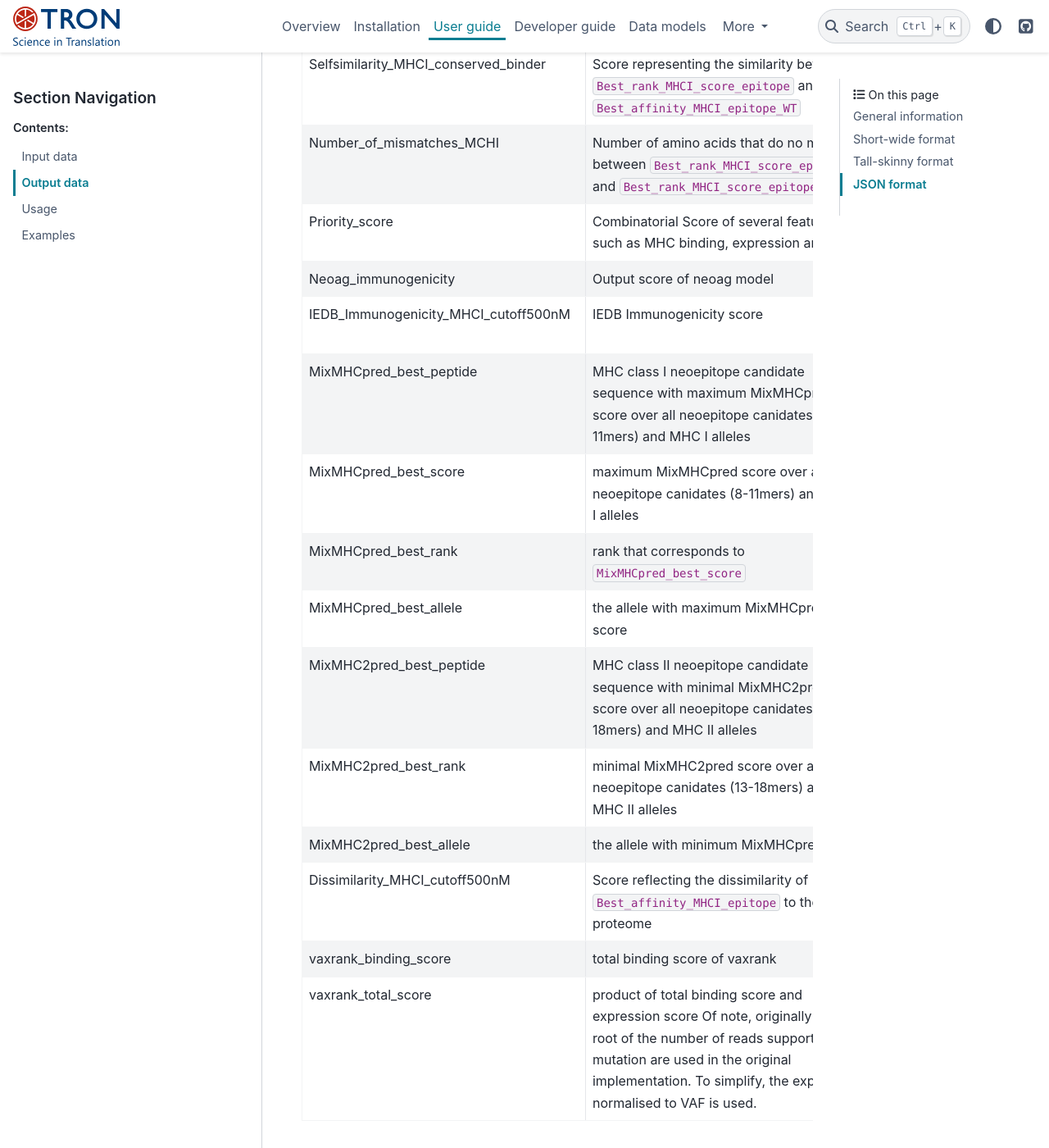
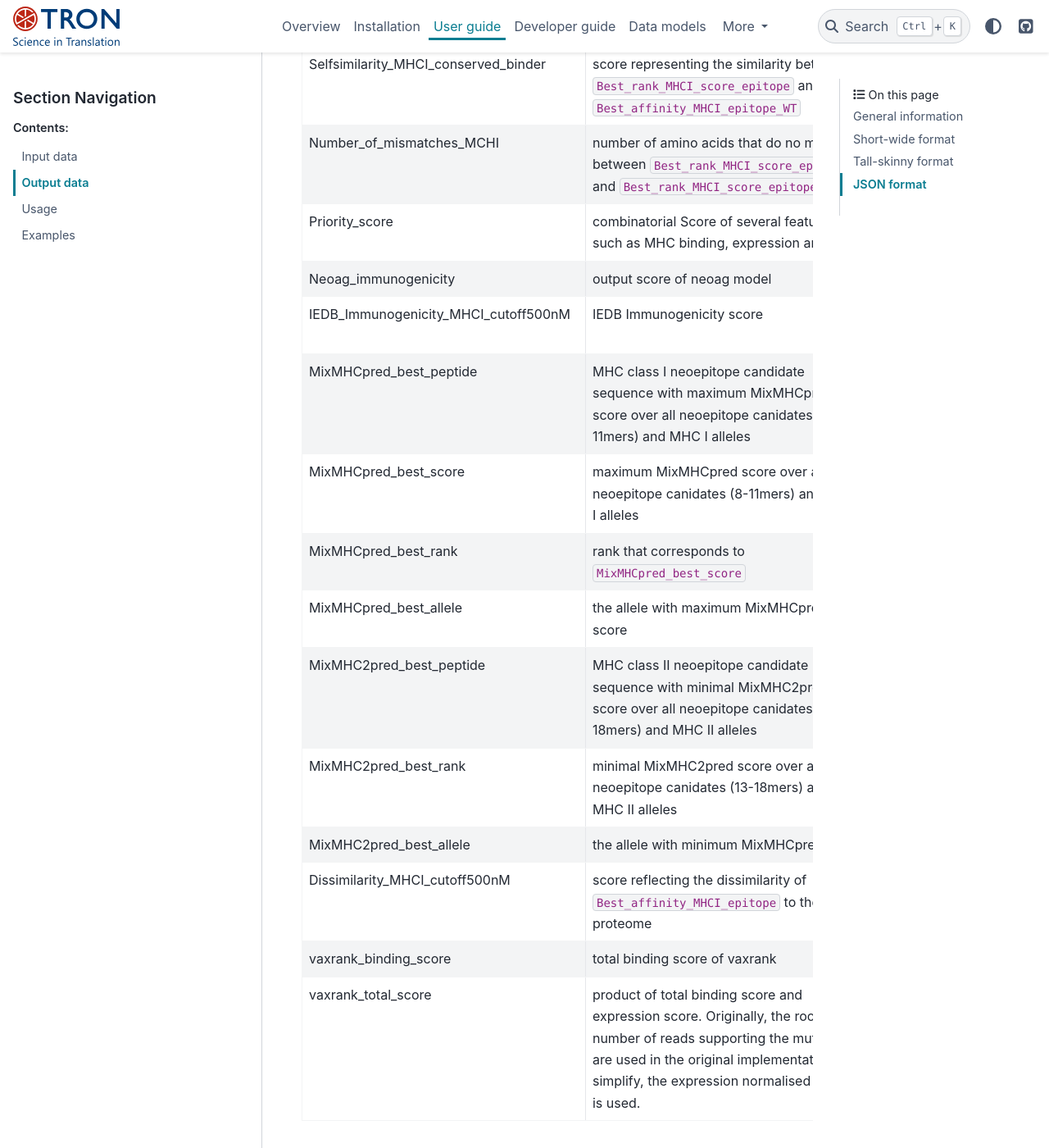
Before and after one commit to TRON-Bioinformatics/neofox, a Sphinx documentation site: the page built from docs/source/03_02_output_data.md, in a window 1280 px wide and 1400 px high, scrolled down 6525 px. Shown: the whole window at 82% size. Built offline with Sphinx 7.4.7 and the PyData theme 0.15.4, drawn with Linux system fonts in a browser that asks for light colours; some of the changed text lies outside the part shown.

Commit message:
some changes

```diff
--- a/docs/source/03_02_output_data.md
+++ b/docs/source/03_02_output_data.md
@@ -44,10 +44,10 @@
 | Best_affinity_MHCI_9mer_score_WT          | minimal MHC I binding affinity   of 9mer WT epitope sequence that corresponds to the best 9mer neoepitope   candidate based on MHC I binding affinity                                                                                            | MHC I binding with netMHCpan    |
 | Best_affinity_MHCI_9mer_allele_WT         | 9mer WT epitope with minimal MHC   I binding affinity that corresponds to the best 9mer neoepitope candidate   based on MHC I binding affinity                                                                                                   | MHC I binding with netMHCpan    |
 | Best_affinity_MHCI_9mer_epitope_WT        | the allele with minimal 9mer WT   epitope  MHC I binding affinity. The WT   epitope should bind to the same MHC allele as the neoepitope candidate.                                                                                              | MHC I binding with netMHCpan    |
-| Generator_rate                            | Number of neoepitope candidates   with MHC I binding affinity < 50 nM per neoantigen canidate                                                                                                                                                    | Generator rate                  |
-| PHBR-I                                    | Harmonic mean of minimal MHC I   binding rank scores of each MHC I alleles                                                                                                                                                                       | PHBR-I                          |
-| Best_affinity_MHCI_9mer_position_mutation | Position of the mutation in the   9mer neoepitope candidate with the minimal MHC I binding affinity                                                                                                                                              | MHC I binding with netMHCpan    |
-| Best_affinity_MHCI_9mer_anchor_mutated    | Mutation in   `Best_rank_MHCI_9mer_epitope` in an anchor position (i.e. position 2 or 9)                                                                                                                                                         | anchor/non-anchor               |
+| Generator_rate                            | number of neoepitope candidates   with MHC I binding affinity < 50 nM per neoantigen canidate                                                                                                                                                    | Generator rate                  |
+| PHBR-I                                    | harmonic mean of minimal MHC I   binding rank scores of each MHC I alleles                                                                                                                                                                       | PHBR-I                          |
+| Best_affinity_MHCI_9mer_position_mutation | position of the mutation in the   9mer neoepitope candidate with the minimal MHC I binding affinity                                                                                                                                              | MHC I binding with netMHCpan    |
+| Best_affinity_MHCI_9mer_anchor_mutated    | mutation in   `Best_rank_MHCI_9mer_epitope` in an anchor position (i.e. position 2 or 9)                                                                                                                                                         | anchor/non-anchor               |
 | Best_rank_MHCII_score                     | minimal MHC II binding rank   score over all neoepitope candidates (15mers) and all MHC II alleles                                                                                                                                               | MHC II binding with netMHCIIpan |
 | Best_rank_MHCII_score_epitope             | neoepitope candidate sequence   (15mer) with minimal MHC II binding rank score                                                                                                                                                                   | MHC II binding with netMHCIIpan |
 | Best_rank_MHCII_score_allele              | the allele with minimal MHC II   binding rank score                                                                                                                                                                                              | MHC II binding with netMHCIIpan |
@@ -60,23 +60,23 @@
 | Best_affinity_MHCII_score_WT              | minimal MHC II binding   affinity  of the WT epitope that   corresponds to the best neoepitope candidate based on MHC II binding rank   score                                                                                                    | MHC II binding with netMHCIIpan |
 | Best_affinity_MHCII_epitope_WT            | WT epitope sequence (15mer) with   minimal MHC II binding affinity that corresponds to the best neoepitope   candidate based on MHC II binding affinity                                                                                          | MHC II binding with netMHCIIpan |
 | Best_affinity_MHCII_allele_WT             | the allele with minimal WT MHC   II binding affinity                                                                                                                                                                                             | MHC II binding with netMHCIIpan |
-| PHBR-II                                   | Harmonic mean of minimal MHC II   binding rank scores of each MHC II alleles                                                                                                                                                                     | PHBR-II                         |
+| PHBR-II                                   | harmonic mean of minimal MHC II   binding rank scores of each MHC II alleles                                                                                                                                                                     | PHBR-II                         |
 | Amplitude_MHCI_affinity_9mer              | ratio of  `Best_affinity_MHCI_9mer_score_WT` and   `Best_affinity_MHCI_9mer_score`                                                                                                                                                               | Recognition Potential           |
 | Amplitude_MHCI_affinity                   | ratio of   `Best_affinity_MHCI_score_WT` and `Best_affinity_MHCI_score`                                                                                                                                                                          | Generator rate                  |
 | Amplitude_MHCII_rank                      | ratio of   `Best_rank_MHCII_score_WT` and `Best_rank_MHCII_score` and                                                                                                                                                                            | Generator rate                  |
 | Pathogensimiliarity_MHCI_affinity_9mer    | score representing the   similarity of    `Best_affinity_MHCI_9mer_epitope` to pathongen sequences in IEDB   database                                                                                                                            | Recognition Potential           |
 | Recognition_Potential_MHCI_affinity_9mer  | product of   `Amplitude_MHCI_affinity_9mer` and `Pathogensimiliarity_MHCI_affinity_9mer`                                                                                                                                                         | Recognition Potential           |
-| DAI_MHCI_affinity_cutoff500nM             | Difference of   `Best_affinity_MHCI_score_WT` and `Best_affinity_MHCI_score`                                                                                                                                                                     | DAI                             |
+| DAI_MHCI_affinity_cutoff500nM             | difference of   `Best_affinity_MHCI_score_WT` and `Best_affinity_MHCI_score`                                                                                                                                                                     | DAI                             |
 | CDN_MHCI                                  | `Best_affinity_MHCI_score` <   50 nM                                                                                                                                                                                                             | Generator rate                  |
 | ADN_MHCI                                  | `Best_affinity_MHCI_score` <   5000 nM and `Amplitude_MHCI_affinity` > 10                                                                                                                                                                        | Generator rate                  |
 | CDN_MHCII                                 | `Best_rank_MHCII_score` < 1                                                                                                                                                                                                                      | Generator rate                  |
 | ADN_MHCII                                 | `Best_rank_MHCII_score` < 4   and `Amplitude_MHCII_rank` < 2                                                                                                                                                                                     | Generator rate                  |
-| Tcell_predictor_score_cutoff500nM         | Output score of T cell predictor   model                                                                                                                                                                                                         | Tcell predictor                 |
-| Improved_Binder_MHCI                      | Qutient of   `Best_rank_MHCI_score_WT` and `Best_rank_MHCI_score`                                                                                                                                                                                | self-similarity                 |
-| Selfsimilarity_MHCI_conserved_binder      | Score representing the   similarity between `Best_rank_MHCI_score_epitope` and   `Best_affinity_MHCI_epitope_WT`                                                                                                                                 | self-similarity                 |
-| Number_of_mismatches_MCHI                 | Number of amino acids that do no   match between `Best_rank_MHCI_score_epitope` and   `Best_rank_MHCI_score_epitope_WT`                                                                                                                          | Priority score                  |
-| Priority_score                            | Combinatorial Score of several   features such as MHC binding, expression and VAF                                                                                                                                                                | Priority score                  |
-| Neoag_immunogenicity                      | Output score of neoag model                                                                                                                                                                                                                      | neoag                           |
+| Tcell_predictor_score_cutoff500nM         | output score of T cell predictor   model                                                                                                                                                                                                         | Tcell predictor                 |
+| Improved_Binder_MHCI                      | ratio of   `Best_rank_MHCI_score_WT` and `Best_rank_MHCI_score` > 1.2                                                                                                                                                                           | self-similarity                 |
+| Selfsimilarity_MHCI_conserved_binder      | score representing the   similarity between `Best_rank_MHCI_score_epitope` and   `Best_affinity_MHCI_epitope_WT`                                                                                                                                 | self-similarity                 |
+| Number_of_mismatches_MCHI                 | number of amino acids that do no   match between `Best_rank_MHCI_score_epitope` and   `Best_rank_MHCI_score_epitope_WT`                                                                                                                          | Priority score                  |
+| Priority_score                            | combinatorial Score of several   features such as MHC binding, expression and VAF                                                                                                                                                                | Priority score                  |
+| Neoag_immunogenicity                      | output score of neoag model                                                                                                                                                                                                                      | neoag                           |
 | IEDB_Immunogenicity_MHCI_cutoff500nM      | IEDB Immunogenicity score                                                                                                                                                                                                                        | IEDB Immunogenicity             |
 | MixMHCpred_best_peptide                   | MHC class I neoepitope candidate   sequence with maximum MixMHCpred score over all neoepitope canidates   (8-11mers) and MHC I alleles                                                                                                           | MixMHCpred                      |
 | MixMHCpred_best_score                     | maximum MixMHCpred score over   all neoepitope canidates (8-11mers) and MHC I alleles                                                                                                                                                            | MixMHCpred                      |
@@ -85,9 +85,9 @@
 | MixMHC2pred_best_peptide                  | MHC class II neoepitope   candidate sequence with minimal MixMHC2pred score over all neoepitope   canidates (13-18mers) and MHC II alleles                                                                                                       | MixMHC2pred                     |
 | MixMHC2pred_best_rank                     | minimal MixMHC2pred score over   all neoepitope canidates (13-18mers) and MHC II alleles                                                                                                                                                         | MixMHC2pred                     |
 | MixMHC2pred_best_allele                   | the allele with minimum   MixMHCpred score                                                                                                                                                                                                       | MixMHC2pred                     |
-| Dissimilarity_MHCI_cutoff500nM            | Score reflecting the   dissimilarity of `Best_affinity_MHCI_epitope` to the self-proteome                                                                                                                                                        | dissimilarity                   |
+| Dissimilarity_MHCI_cutoff500nM            | score reflecting the   dissimilarity of `Best_affinity_MHCI_epitope` to the self-proteome                                                                                                                                                        | dissimilarity                   |
 | vaxrank_binding_score                     | total binding score of vaxrank                                                                                                                                                                                                                   | vaxrank                         |
-| vaxrank_total_score                       | product of total binding score   and expression score Of note, originally the root of the number of reads   supporting the mutation are used in the original implementation. To simplify,   the expression normalised to VAF is used.            | vaxrank                         |
+| vaxrank_total_score                       | product of total binding score   and expression score. Originally, the root of the number of reads   supporting the mutation are used in the original implementation. To simplify,   the expression normalised to VAF is used.            | vaxrank                         |
 
 ## Short-wide format
 
--- /dev/null
+++ b/docs/source/test_data.txt
@@ -0,0 +1,3 @@
+patientIdentifier	gene	transcript_expression	mutation.wildTypeXmer	mutation.mutatedXmer	rnaVariantAlleleFrequency	dnaVariantAlleleFrequency
+Ptx	BRCA2	0.519506894	AAAAAAAAAAAAAFAAAAAAAAAAAAA	AAAAAAAAAAAAALAAAAAAAAAAAAA	0.294	0.857
+Ptx	BRCA2	0.715756594	AAAAAAAAAAAAAMAAAAAAAAAAAAA	AAAAAAAAAAAAARAAAAAAAAAAAAA	0.173	0.556
--- /dev/null
+++ b/docs/source/test_patients.txt
@@ -0,0 +1,2 @@
+identifier	mhcIAlleles	mhcIIAlleles	estimatedTumorContent	isRnaAvailable	tumorType
+Ptx	HLA-A*03:01,HLA-A*02:01,HLA-B*07:02,HLA-B*40:01,HLA-C*07:02,HLA-C*03:04	HLA-DRB1*04:04,HLA-DRB1*15:01,HLA-DQA1*01:02,HLA-DQA1*03:01,HLA-DQB1*06:02,HLA-DQB1*03:02,HLA-DPA1*01:03,HLA-DPA1*01:03,HLA-DPB1*02:01,HLA-DPB1*06:01	56	False	SKCM
```
Also changed, not shown: other parts of docs/source/03_02_output_data.md (+2 -2 lines), README.md (+66 -51 lines), docs/source/01_overview.md (+1 -1 lines), docs/source/02_installation.md (+13 -0 lines), docs/source/03_01_input_data.md (+6 -6 lines), docs/source/03_03_usage.md (+11 -11 lines), 1 other file.
